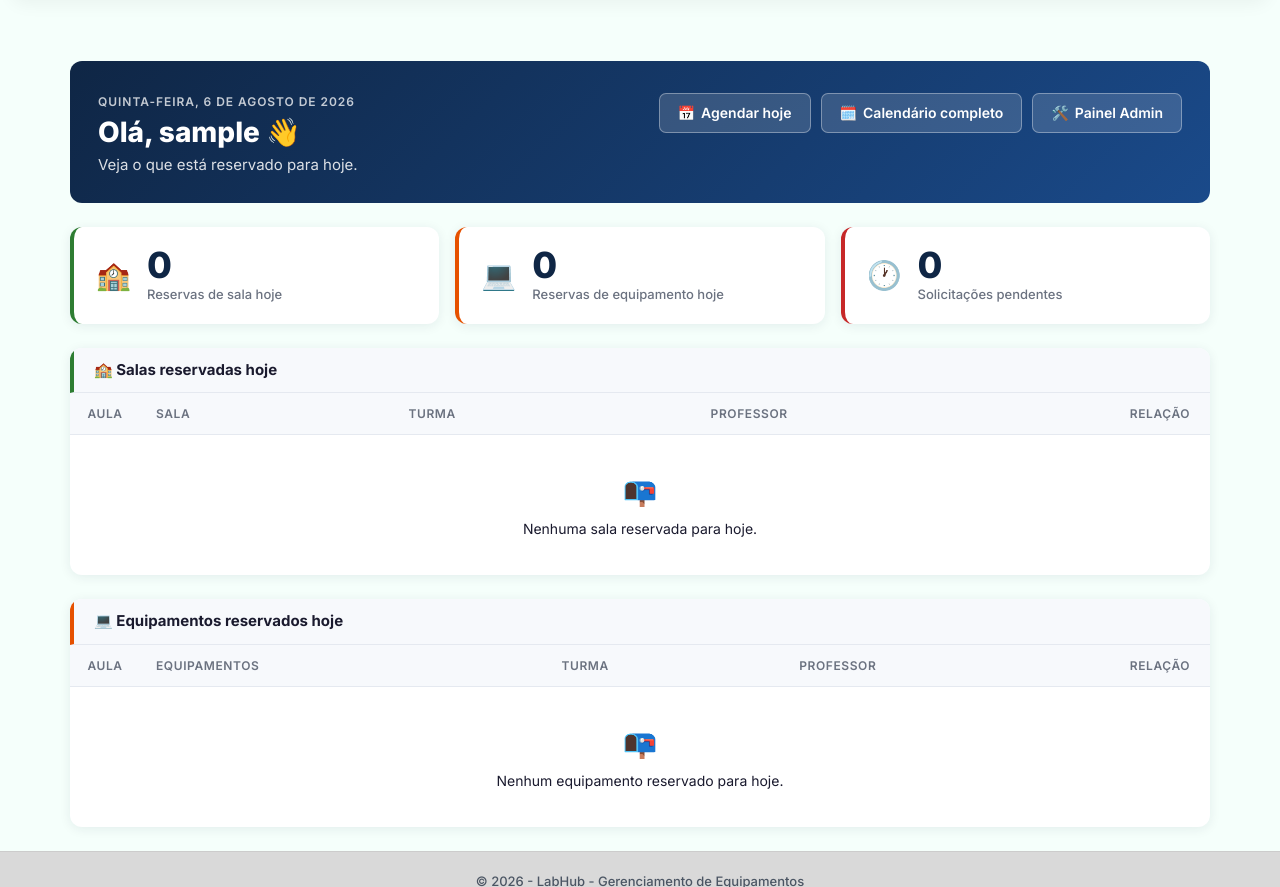
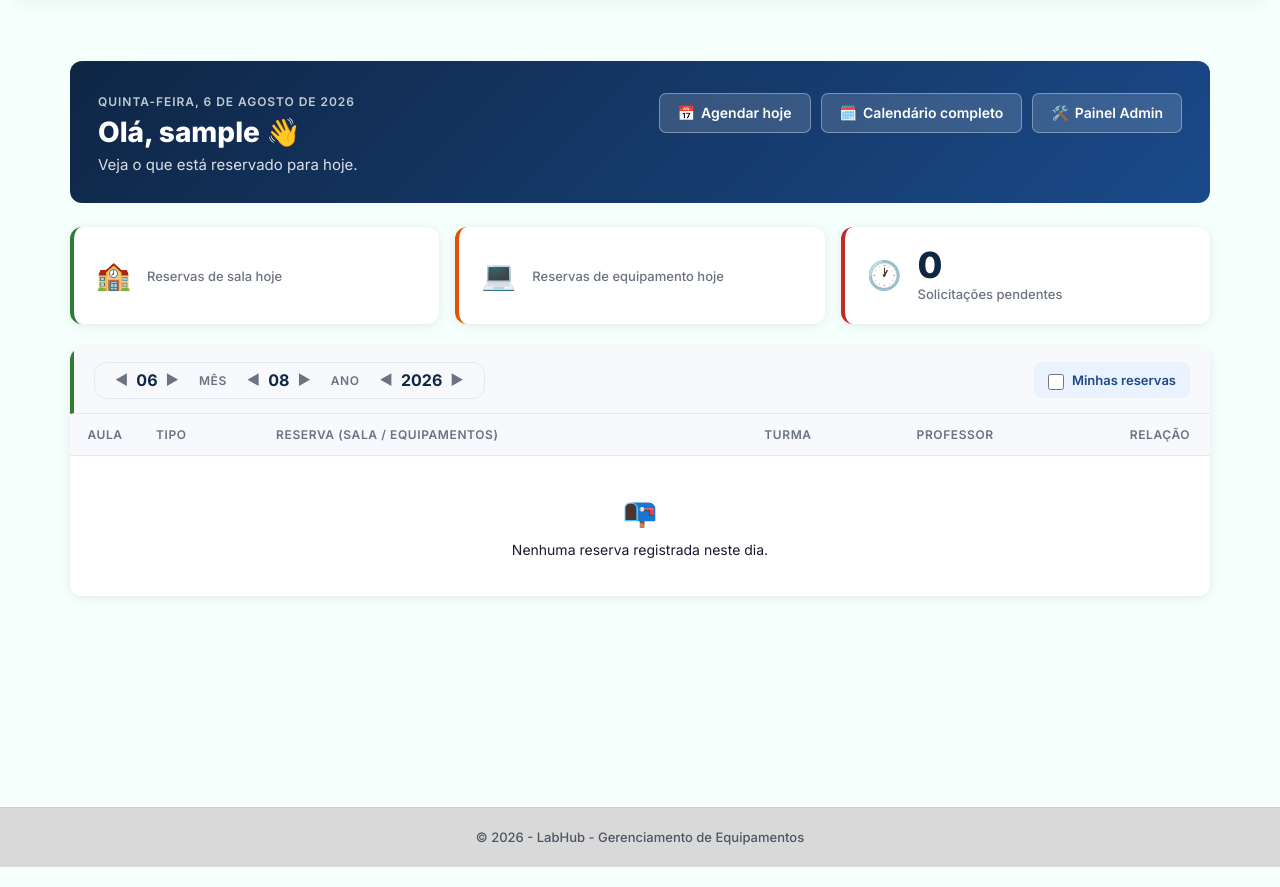
Before and after one commit to RafaelMiillerSilva/LabHub, a Django app: page / in a window 1280 px wide. Shown: the part 64-951 px from the top of the page. Run offline with Django 3.2, Linux system fonts and the light colour scheme; a user stored in the database is signed in; tables that the repository leaves empty hold one stand-in row (values such as "Sample post"); some libraries are stand-ins or nearby versions.

Commit message:
feat: reservas

```diff
--- a/app/templates/app/index.html
+++ b/app/templates/app/index.html
@@ -53,30 +53,153 @@
     {% endif %}
 </div>
 
-<!-- Salas reservadas hoje -->
+<!-- Estilos auxiliares para o navegador de datas -->
+<style>
+    .lh-date-navigator {
+        display: inline-flex;
+        align-items: center;
+        background: var(--lh-bg);
+        border: 1px solid var(--lh-border);
+        border-radius: var(--lh-radius);
+        padding: 6px 12px;
+        font-family: 'Inter', sans-serif;
+    }
+
+    .lh-date-group {
+        display: inline-flex;
+        align-items: center;
+        font-size: 16px;
+        font-weight: 700;
+        color: var(--lh-blue-deep);
+    }
+
+        .lh-date-group a {
+            text-decoration: none;
+            color: var(--lh-muted);
+            padding: 0 8px;
+            font-size: 14px;
+            transition: color 0.15s;
+        }
+
+            .lh-date-group a:hover {
+                color: var(--lh-blue);
+            }
+
+    .lh-date-label {
+        margin: 0 12px;
+        font-size: 12px;
+        font-weight: 600;
+        color: var(--lh-muted);
+        text-transform: uppercase;
+        letter-spacing: 0.05em;
+    }
+
+    .lh-checkbox-wrap {
+        display: flex;
+        align-items: center;
+        gap: 8px;
+        background: var(--lh-blue-light);
+        padding: 8px 14px;
+        border-radius: 8px;
+        cursor: pointer;
+        transition: background 0.15s;
+    }
+
+        .lh-checkbox-wrap:hover {
+            background: #d0e4ff;
+        }
+
+        .lh-checkbox-wrap input {
+            cursor: pointer;
+            width: 16px;
+            height: 16px;
+            accent-color: var(--lh-blue);
+        }
+
+        .lh-checkbox-wrap label {
+            margin: 0;
+            cursor: pointer;
+            font-weight: 600;
+            font-size: 13px;
+            color: var(--lh-blue);
+        }
+</style>
+
+<!-- ============================ RESERVAS DO DIA ============================ -->
 <div class="lh-card">
-    <div class="lh-card__header lh-card__header--green">
-        <h2 class="lh-card__title">🏫 Salas reservadas hoje</h2>
+    <div class="lh-card__header lh-card__header--green" style="display: flex; flex-wrap: wrap; justify-content: space-between; align-items: center; gap: 15px;">
+
+        <!-- Navegador de Datas: <- dia -> mes <- mes -> ano <- ano -> -->
+        <div class="lh-date-navigator">
+            <div class="lh-date-group">
+                <a href="?dia={{ dia_ant.day }}&mes={{ dia_ant.month }}&ano={{ dia_ant.year }}">◀</a>
+                <span>{{ data_atual|date:"d" }}</span>
+                <a href="?dia={{ dia_prox.day }}&mes={{ dia_prox.month }}&ano={{ dia_prox.year }}">▶</a>
+            </div>
+
+            <span class="lh-date-label">mês</span>
+
+            <div class="lh-date-group">
+                <a href="?dia={{ data_atual.day }}&mes={{ mes_ant }}&ano={{ ano_mes_ant }}">◀</a>
+                <span>{{ data_atual|date:"m" }}</span>
+                <a href="?dia={{ data_atual.day }}&mes={{ mes_prox }}&ano={{ ano_mes_prox }}">▶</a>
+            </div>
+
+            <span class="lh-date-label">ano</span>
+
+            <div class="lh-date-group">
+                <a href="?dia={{ data_atual.day }}&mes={{ data_atual.month }}&ano={{ ano_ant }}">◀</a>
+                <span>{{ data_atual|date:"Y" }}</span>
+                <a href="?dia={{ data_atual.day }}&mes={{ data_atual.month }}&ano={{ ano_prox }}">▶</a>
+            </div>
+        </div>
+
+        <!-- Filtro: Minhas Reservas -->
+        <div class="lh-checkbox-wrap" id="wrapMinhasReservas">
+            <input type="checkbox" id="chkMinhasReservas">
+            <label for="chkMinhasReservas">Minhas reservas</label>
+        </div>
     </div>
+
     <div class="lh-card__body">
         <div class="lh-table-wrap">
-            <table class="lh-table">
+            <table class="lh-table" id="tabelaReservasDia">
                 <thead>
                     <tr>
                         <th class="text-center" style="width:70px">Aula</th>
-                        <th>Sala</th>
+                        <th>Tipo</th>
+                        <th>Reserva (Sala / Equipamentos)</th>
                         <th>Turma</th>
                         <th>Professor</th>
                         <th class="text-center" style="width:100px">Relação</th>
                     </tr>
                 </thead>
                 <tbody>
-                    {% for r in reservas_sala %}
-                    <tr>
+                    {% for r in reservas_dia %}
+                    <tr class="linha-reserva" data-usuario="{{ r.professor.username }}">
                         <td class="text-center">
                             <span class="lh-badge lh-badge--blue">{{ r.aula }}ª</span>
                         </td>
-                        <td><strong>{{ r.sala.nome }}</strong></td>
+                        <td>
+                            {% if r.tipo == 'SALA' %}
+                            <span class="lh-badge lh-badge--green" style="background:#E8F5E9; color:#2E7D32;">🏫 Sala</span>
+                            {% else %}
+                            <span class="lh-badge lh-badge--orange" style="background:#FFF3E0; color:#E65100;">💻 Equip.</span>
+                            {% endif %}
+                        </td>
+                        <td>
+                            <strong>
+                                {% if r.tipo == 'SALA' %}
+                                {{ r.sala.nome }}
+                                {% else %}
+                                <div class="lh-tags" style="margin-bottom: 0;">
+                                    {% for item in r.itens.all %}
+                                    <span class="lh-tag">{{ item.get_categoria_display }} × {{ item.quantidade }}</span>
+                                    {% endfor %}
+                                </div>
+                                {% endif %}
+                            </strong>
+                        </td>
                         <td>{{ r.turma.nome }}</td>
                         <td>{{ r.professor.get_full_name|default:r.professor.username }}</td>
                         <td class="text-center">
@@ -84,10 +207,10 @@
                         </td>
                     </tr>
                     {% empty %}
-                    <tr>
-                        <td colspan="5" class="lh-table__empty">
+                    <tr id="linhaVazia">
+                        <td colspan="6" class="lh-table__empty">
                             <span>📭</span>
-                            <p>Nenhuma sala reservada para hoje.</p>
+                            <p>Nenhuma reserva registrada neste dia.</p>
                         </td>
                     </tr>
                     {% endfor %}
@@ -97,55 +220,59 @@
     </div>
 </div>
 
-<!-- Equipamentos reservados hoje -->
-<div class="lh-card">
-    <div class="lh-card__header lh-card__header--orange">
-        <h2 class="lh-card__title">💻 Equipamentos reservados hoje</h2>
-    </div>
-    <div class="lh-card__body">
-        <div class="lh-table-wrap">
-            <table class="lh-table">
-                <thead>
-                    <tr>
-                        <th class="text-center" style="width:70px">Aula</th>
-                        <th>Equipamentos</th>
-                        <th>Turma</th>
-                        <th>Professor</th>
-                        <th class="text-center" style="width:100px">Relação</th>
-                    </tr>
-                </thead>
-                <tbody>
-                    {% for r in reservas_disp %}
-                    <tr>
-                        <td class="text-center">
-                            <span class="lh-badge lh-badge--blue">{{ r.aula }}ª</span>
-                        </td>
-                        <td>
-                            <div class="lh-tags">
-                                {% for item in r.itens.all %}
-                                <span class="lh-tag">{{ item.get_categoria_display }} × {{ item.quantidade }}</span>
-                                {% endfor %}
-                            </div>
-                        </td>
-                        <td>{{ r.turma.nome }}</td>
-                        <td>{{ r.professor.get_full_name|default:r.professor.username }}</td>
-                        <td class="text-center">
-                            <a href="{% url 'relacao_agendamento' r.id %}" class="lh-btn lh-btn--xs lh-btn--info">📋 Abrir</a>
-                        </td>
-                    </tr>
-                    {% empty %}
-                    <tr>
-                        <td colspan="5" class="lh-table__empty">
-                            <span>📭</span>
-                            <p>Nenhum equipamento reservado para hoje.</p>
-                        </td>
-                    </tr>
-                    {% endfor %}
-                </tbody>
-            </table>
-        </div>
-    </div>
-</div>
+<!-- ============================ SCRIPT DE FILTRAGEM ============================ -->
+<script>
+document.addEventListener("DOMContentLoaded", function() {
+    const chk = document.getElementById('chkMinhasReservas');
+    const wrap = document.getElementById('wrapMinhasReservas');
+    const linhas = document.querySelectorAll('.linha-reserva');
+    const currentUser = "{{ user.username }}";
+    const tbody = document.querySelector('#tabelaReservasDia tbody');
+
+    // Permite clicar em toda a área azul para acionar o checkbox
+    if (wrap) {
+        wrap.addEventListener('click', function(e) {
+            if (e.target !== chk) {
+                chk.checked = !chk.checked;
+                chk.dispatchEvent(new Event('change'));
+            }
+        });
+    }
+
+    if (chk) {
+        chk.addEventListener('change', function() {
+            let visiveis = 0;
+            linhas.forEach(linha => {
+                if (this.checked) {
+                    // Esconde se o username da linha for diferente do usuário logado
+                    if (linha.getAttribute('data-usuario') === currentUser) {
+                        linha.style.display = '';
+                        visiveis++;
+                    } else {
+                        linha.style.display = 'none';
+                    }
+                } else {
+                    linha.style.display = '';
+                    visiveis++;
+                }
+            });
+
+            // Gerenciamento de mensagem de "Vazio" após filtro
+            const msgFiltro = document.getElementById('msgFiltroVazio');
+            if (visiveis === 0 && linhas.length > 0) {
+                if (!msgFiltro) {
+                    const tr = document.createElement('tr');
+                    tr.id = 'msgFiltroVazio';
+                    tr.innerHTML = '<td colspan="6" class="lh-table__empty"><span>👀</span><p>Você não possui nenhuma reserva agendada neste dia.</p></td>';
+                    tbody.appendChild(tr);
+                }
+            } else {
+                if (msgFiltro) msgFiltro.remove();
+            }
+        });
+    }
+});
+</script>
 
 
 {% elif msg_pendente %}
--- a/app/views.py
+++ b/app/views.py
@@ -57,10 +57,47 @@ AULAS_HORARIOS = [
 def _home_dashboard(request):
     """
     Função auxiliar para carregar a view do painel/dashboard dentro do app/index.html
+    com navegação de dias e tabela unificada.
     """
+    from datetime import date, timedelta
+
     hoje = date.today()
 
-    # Mapeamento simples de meses em português
+    # Captura a data via GET ou usa 'hoje' como padrão
+    try:
+        ano = int(request.GET.get('ano', hoje.year))
+        mes = int(request.GET.get('mes', hoje.month))
+        dia = int(request.GET.get('dia', hoje.day))
+        data_atual = date(ano, mes, dia)
+    except ValueError:
+        # Em caso de data inválida (ex: 31 de Fevereiro), vai para o dia 1 do mês, ou hoje.
+        try:
+            data_atual = date(ano, mes, 1)
+        except ValueError:
+            data_atual = hoje
+
+    # Navegação Dia
+    dia_ant = data_atual - timedelta(days=1)
+    dia_prox = data_atual + timedelta(days=1)
+
+    # Navegação Mês
+    mes_ant = data_atual.month - 1
+    ano_mes_ant = data_atual.year
+    if mes_ant < 1:
+        mes_ant = 12
+        ano_mes_ant -= 1
+
+    mes_prox = data_atual.month + 1
+    ano_mes_prox = data_atual.year
+    if mes_prox > 12:
+        mes_prox = 1
+        ano_mes_prox += 1
+
+    # Navegação Ano
+    ano_ant = data_atual.year - 1
+    ano_prox = data_atual.year + 1
+
+    # Mapeamento de meses em português
     meses = [
         'Janeiro', 'Fevereiro', 'Março', 'Abril', 'Maio', 'Junho',
         'Julho', 'Agosto', 'Setembro', 'Outubro', 'Novembro', 'Dezembro'
@@ -71,26 +108,37 @@ def _home_dashboard(request):
     ]
 
     is_admin = request.user.is_staff or (
-        hasattr(request.user, 'perfil') and request.user.perfil.tipo == 'ADMIN'
+        hasattr(request.user, 'perfil') and request.user.perfil.tipo == 'ADMINISTRADOR'
     )
 
-    # TODO: Substitua as listas vazias e zeros pelas queries reais de reserva do seu sistema
-    reservas_sala = []
-    reservas_disp = []
+    # Busca TODAS as reservas (SALA e DISPOSITIVO) para o dia, ordenadas pela aula
+    reservas_dia = (
+        Agendamento.objects.filter(data=data_atual)
+        .select_related('sala', 'turma', 'professor')
+        .prefetch_related('itens')
+        .order_by('aula')
+    )
 
     context = {
         'dashboard': True,
+        'data_atual': data_atual,
+
+        # Variáveis de Navegação
+        'dia_ant': dia_ant, 'dia_prox': dia_prox,
+        'mes_ant': mes_ant, 'ano_mes_ant': ano_mes_ant,
+        'mes_prox': mes_prox, 'ano_mes_prox': ano_mes_prox,
+        'ano_ant': ano_ant, 'ano_prox': ano_prox,
+
         'hoje_ano': hoje.year,
         'hoje_mes': hoje.month,
         'hoje_dia': hoje.day,
-        'mes_nome': meses[hoje.month - 1],
-        'dia_semana': dias_semana[hoje.weekday()],
+        'mes_nome': meses[data_atual.month - 1],
+        'dia_semana': dias_semana[data_atual.weekday()],
         'is_admin': is_admin,
-        'total_sala': len(reservas_sala),
-        'total_disp': len(reservas_disp),
+
         'solicitacoes_pendentes': Perfil.objects.filter(aprovado=False).count(),
-        'reservas_sala': reservas_sala,
-        'reservas_disp': reservas_disp,
+        'reservas_dia': reservas_dia,
+        'total_reservas': reservas_dia.count(),
     }
     return render(request, 'app/index.html', context)
 
```
